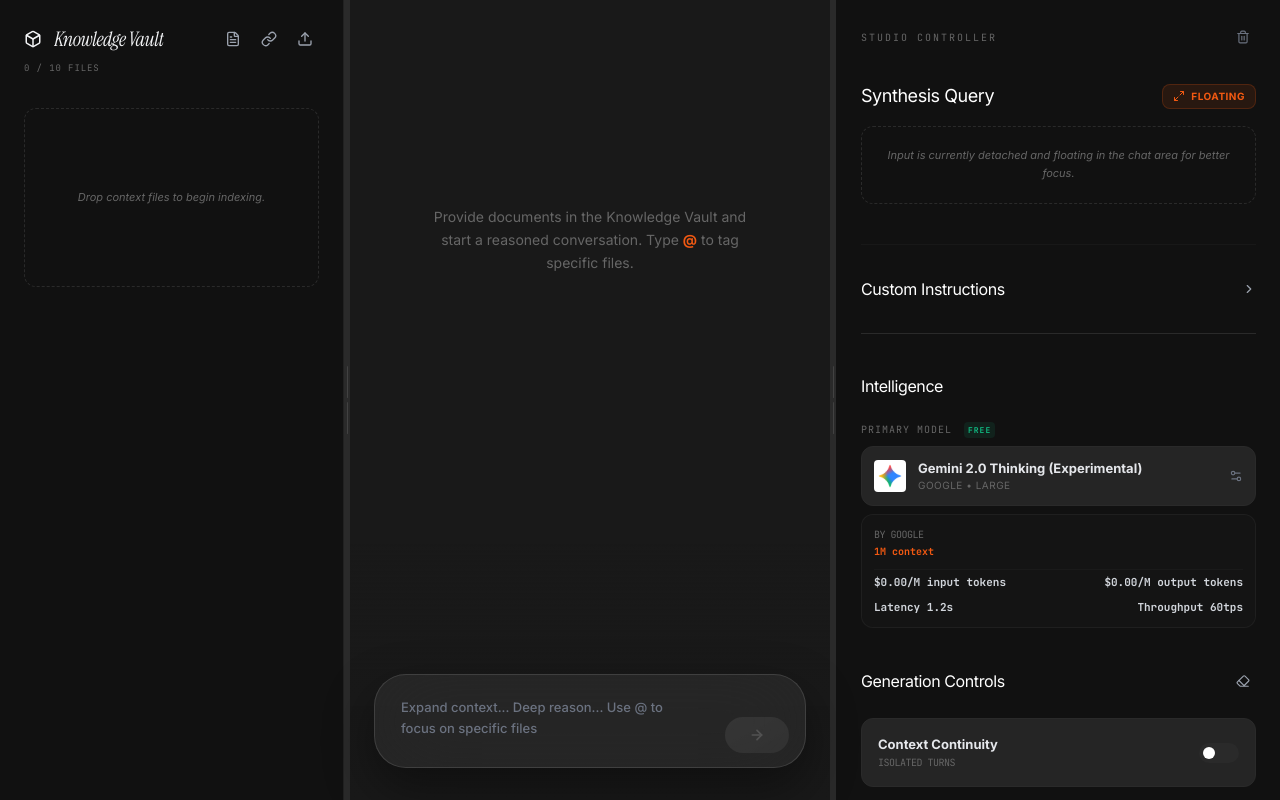
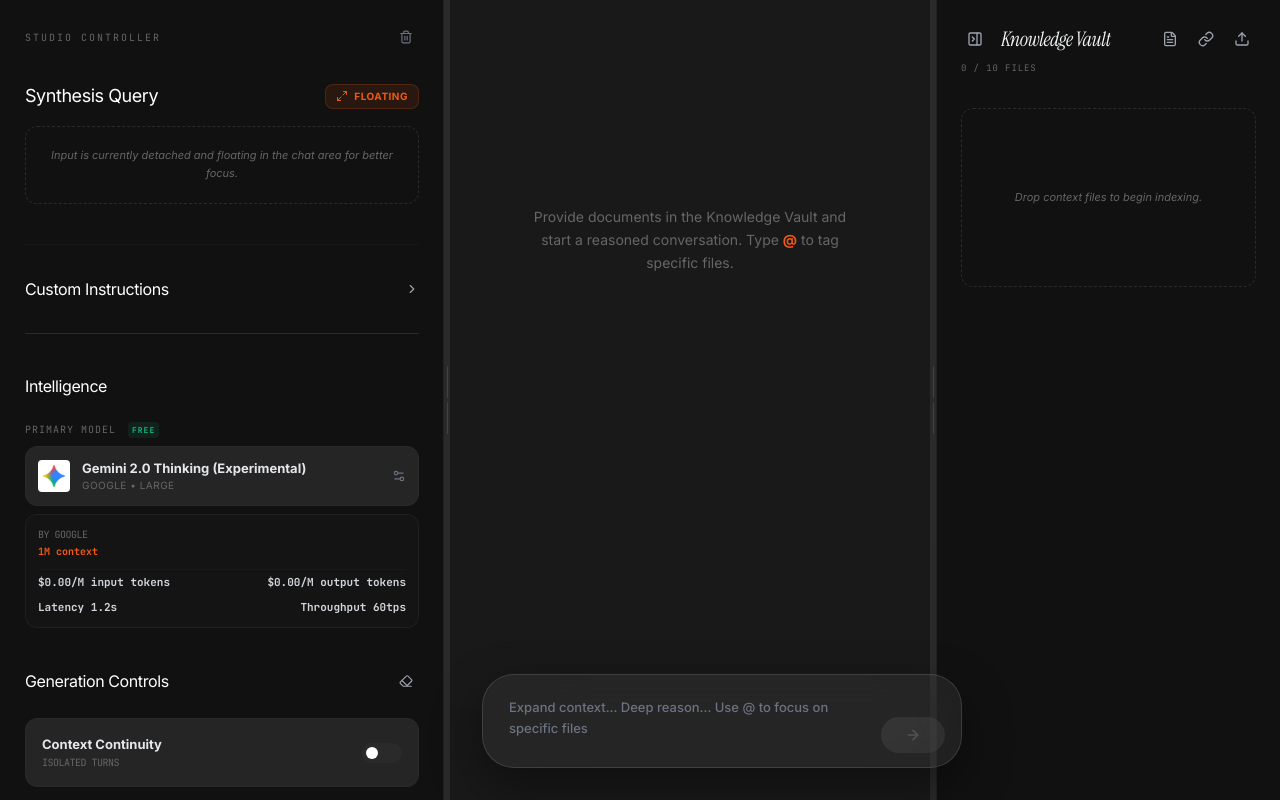
Before and after one commit to chikhidev/RAG-workspace, a React (Vite) app: page / in a window 1280 px wide. Built offline with nearby package versions, Linux system fonts and the light colour scheme.

Commit message:
switched left and right bars

```diff
--- a/App.tsx
+++ b/App.tsx
@@ -253,22 +253,17 @@
   });
 
   const [inputValue, setInputValue] = useState('');
-  const [isLeftSidebarOpen, setIsLeftSidebarOpen] = useState(true);
-  const [confirmationState, setConfirmationState] = useState<{
-    isOpen: boolean;
-    title: string;
-    message: string;
-    onConfirm: () => void;
-  } | null>(null);
+  const [isControlsOpen, setIsControlsOpen] = useState(true);
+  const [isVaultOpen, setIsVaultOpen] = useState(true);
   const [promptHistory, setPromptHistory] = useState<string[]>(() => {
     const stored = localStorage.getItem(STORAGE_KEYS.PROMPT_HISTORY);
     return stored ? JSON.parse(stored) : [];
   });
   const [historyIndex, setHistoryIndex] = useState(-1);
-  const [rightWidth, setRightWidth] = useState(450);
-  const [leftWidth, setLeftWidth] = useState(350);
-  const isResizingRight = useRef(false);
-  const isResizingLeft = useRef(false);
+  const [controlsWidth, setControlsWidth] = useState(450);
+  const [vaultWidth, setVaultWidth] = useState(350);
+  const isResizingControls = useRef(false);
+  const isResizingVault = useRef(false);
 
   const abortControllerRef = useRef<AbortController | null>(null);
 
@@ -324,40 +319,52 @@
     setState(prev => ({ ...prev, toasts: prev.toasts.filter(t => t.id !== id) }));
   };
 
-  const handleMouseMoveRight = useCallback((e: MouseEvent) => {
-    if (!isResizingRight.current) return;
-    const newWidth = window.innerWidth - e.clientX;
-    if (newWidth > 240 && newWidth < 800) setRightWidth(newWidth);
+  const startResizingControls = useCallback((e: React.MouseEvent) => {
+    isResizingControls.current = true;
+    document.addEventListener('mousemove', handleControlsResize);
+    document.addEventListener('mouseup', stopControlsResize);
+    document.body.style.cursor = 'col-resize';
   }, []);
 
-  const handleMouseMoveLeft = useCallback((e: MouseEvent) => {
-    if (!isResizingLeft.current) return;
-    const newWidth = e.clientX;
-    if (newWidth > 200 && newWidth < 500) setLeftWidth(newWidth);
+  const handleControlsResize = useCallback((e: MouseEvent) => {
+    if (!isResizingControls.current) return;
+    const newWidth = Math.max(250, Math.min(600, e.clientX));
+    setControlsWidth(newWidth);
   }, []);
 
-  const stopResizing = useCallback(() => {
-    isResizingRight.current = false;
-    isResizingLeft.current = false;
-    document.removeEventListener('mousemove', handleMouseMoveRight);
-    document.removeEventListener('mousemove', handleMouseMoveLeft);
-    document.removeEventListener('mouseup', stopResizing);
+  const stopControlsResize = useCallback(() => {
+    isResizingControls.current = false;
+    document.removeEventListener('mousemove', handleControlsResize);
+    document.removeEventListener('mouseup', stopControlsResize);
     document.body.style.cursor = 'default';
-  }, [handleMouseMoveRight, handleMouseMoveLeft]);
+  }, []);
 
-  const startResizingRight = useCallback(() => {
-    isResizingRight.current = true;
-    document.addEventListener('mousemove', handleMouseMoveRight);
-    document.addEventListener('mouseup', stopResizing);
+  const startResizingVault = useCallback((e: React.MouseEvent) => {
+    isResizingVault.current = true;
+    document.addEventListener('mousemove', handleVaultResize);
+    document.addEventListener('mouseup', stopVaultResize);
     document.body.style.cursor = 'col-resize';
-  }, [handleMouseMoveRight, stopResizing]);
+  }, []);
 
-  const startResizingLeft = useCallback(() => {
-    isResizingLeft.current = true;
-    document.addEventListener('mousemove', handleMouseMoveLeft);
-    document.addEventListener('mouseup', stopResizing);
-    document.body.style.cursor = 'col-resize';
-  }, [handleMouseMoveLeft, stopResizing]);
+  const handleVaultResize = useCallback((e: MouseEvent) => {
+    if (!isResizingVault.current) return;
+    const newWidth = Math.max(250, Math.min(600, window.innerWidth - e.clientX));
+    setVaultWidth(newWidth);
+  }, []);
+
+  const stopVaultResize = useCallback(() => {
+    isResizingVault.current = false;
+    document.removeEventListener('mousemove', handleVaultResize);
+    document.removeEventListener('mouseup', stopVaultResize);
+    document.body.style.cursor = 'default';
+  }, []);
+
+  const [confirmationState, setConfirmationState] = useState<{
+    isOpen: boolean;
+    title: string;
+    message: string;
+    onConfirm: () => void;
+  } | null>(null);
 
   const handleFileUpload = useCallback(async (e: React.ChangeEvent<HTMLInputElement>) => {
     const files = e.target.files;
@@ -417,9 +424,10 @@
     abortControllerRef.current = new AbortController();
 
     try {
-      // EXTRACT TAGS: Find @FileName mentions in the prompt
+      // EXTRACT TAGS: Find @FileName mentions in the prompt (case-insensitive)
+      const queryLower = query.toLowerCase();
       const taggedFileNames = state.documents
-        .filter(d => query.includes(`@${d.name}`))
+        .filter(d => queryLower.includes(`@${d.name.toLowerCase()}`))
         .map(d => d.name);
 
       let expandedQuery = '';
@@ -933,36 +941,60 @@
 
   return (
     <div className="flex h-screen bg-brand-base text-gray-100 transition-colors overflow-hidden dark">
+
+      {/* LEFT SIDEBAR: Controls */}
       <div
-        className={`shrink-0 flex transition-all duration-300 ease-in-out ${isLeftSidebarOpen ? 'translate-x-0 opacity-100' : '-translate-x-full opacity-0 absolute z-0'}`}
-        style={{ width: isLeftSidebarOpen ? `${leftWidth}px` : '0px' }}
+        className={`shrink-0 flex transition-all duration-300 ease-in-out relative z-30 ${isControlsOpen ? 'translate-x-0 opacity-100' : '-translate-x-full opacity-0'}`}
+        style={{ width: isControlsOpen ? `${controlsWidth}px` : '0px', marginRight: isControlsOpen ? '0' : `-${controlsWidth}px` }}
       >
-        <div className="flex-1 min-w-0 h-full overflow-hidden border-r border-brand-border/50">
-          <DocumentList
-            documents={state.documents} onUpload={handleFileUpload}
-            onRemove={(id) => setState(prev => ({ ...prev, documents: prev.documents.filter(d => d.id !== id) }))}
-            onToggle={(id) => setState(prev => ({ ...prev, documents: prev.documents.map(d => d.id === id ? { ...d, enabled: !d.enabled } : d) }))}
-            isIndexing={state.isIndexing}
-            onAddText={() => setState(prev => ({ ...prev, isInputModalOpen: true, inputModalType: 'text' }))}
-            onAddLink={() => setState(prev => ({ ...prev, isInputModalOpen: true, inputModalType: 'url' }))}
+        <div className="flex-1 min-w-0 h-full overflow-hidden border-r border-brand-border/50 relative">
+          <RightSidebar
+            inputValue={inputValue} setInputValue={setInputValue}
+            onSend={handleSend} onStop={handleStop} onHistoryNav={(d) => { }}
+            isProcessing={state.isProcessing}
+            useVault={state.useVault} setUseVault={(v) => setState(prev => ({ ...prev, useVault: v }))}
+            useContextHistory={state.useContextHistory}
+            setUseContextHistory={(v) => setState(prev => ({ ...prev, useContextHistory: v }))}
+            onClearContext={handleClearContextHistory}
+            selectedModel={state.selectedModel}
+            setSelectedModel={(m) => setState(prev => ({ ...prev, selectedModel: m }))}
+            openRouterKey={state.openRouterKey} setOpenRouterKey={(k) => setState(prev => ({ ...prev, openRouterKey: k }))}
+            onOpenApiManagement={() => setState(prev => ({ ...prev, isApiKeyModalOpen: true }))}
+            inputPosition={state.inputPosition}
+            setInputPosition={(pos) => setState(prev => ({ ...prev, inputPosition: pos }))}
+            availableDocuments={state.documents.filter(d => d.enabled)}
+            onClearChat={onClearChat}
+            maxTokens={state.maxTokens}
+            setMaxTokens={(n) => setState(prev => ({ ...prev, maxTokens: n }))}
+            maxAgentIterations={state.maxAgentIterations}
+            setMaxAgentIterations={(n) => setState(prev => ({ ...prev, maxAgentIterations: n }))}
+            sessionStats={state.sessionStats}
+            customContext={state.customContext}
+            setCustomContext={(v) => setState(prev => ({ ...prev, customContext: v }))}
           />
+
+          {/* INTERNAL COLLAPSE BUTTON REMOVED AS PER USER REQUEST */}
         </div>
-        <div onMouseDown={startResizingLeft} className="w-1.5 cursor-col-resize bg-brand-border hover:bg-brand-accent transition-all flex flex-col items-center justify-center gap-1 group shrink-0 z-10">
+        <div onMouseDown={startResizingControls} className="w-1.5 cursor-col-resize bg-brand-border hover:bg-brand-accent transition-all flex flex-col items-center justify-center gap-1 group shrink-0">
           <div className="w-[1px] h-8 bg-brand-muted/40 rounded-full group-hover:bg-white/50"></div>
           <div className="w-[1px] h-8 bg-brand-muted/40 rounded-full group-hover:bg-white/50"></div>
         </div>
       </div>
 
+      {/* FLOAT OPEN BUTTONS */}
+      {/* Controls Open Button Removed */}
+
+      {!isVaultOpen && (
+        <button
+          onClick={() => setIsVaultOpen(true)}
+          className="fixed top-4 right-4 z-[100] p-2 rounded-lg bg-brand-darker border border-brand-border text-gray-400 hover:text-orange-400 transition-all shadow-2xl animate-in fade-in slide-in-from-right-2"
+          title="Open Vault"
+        >
+          <PanelLeft size={18} className="rotate-180" />
+        </button>
+      )}
+
       <main className="flex-1 flex flex-col min-w-0 bg-brand-base relative transition-all">
-        {/* Sidebar Toggle Button */}
-        <button
-          onClick={() => setIsLeftSidebarOpen(!isLeftSidebarOpen)}
-          className={`absolute top-4 left-4 z-40 p-2 rounded-lg bg-brand-darker border border-brand-border text-gray-400 hover:text-white hover:border-brand-accent transition-all shadow-lg ${!isLeftSidebarOpen ? 'opacity-100' : 'opacity-0 group-hover:opacity-100 pointer-events-none'}`}
-          title={isLeftSidebarOpen ? "Close Sidebar" : "Open Sidebar"}
-          style={{ pointerEvents: 'auto' }}
-        >
-          {isLeftSidebarOpen ? <PanelLeftClose size={18} /> : <PanelLeft size={18} />}
-        </button>
         <ChatInterface
           messages={state.messages}
           selectedModelId={state.selectedModel}
@@ -981,36 +1013,29 @@
         />
       </main>
 
-      <div style={{ width: `${rightWidth}px` }} className="shrink-0 flex">
-        <div onMouseDown={startResizingRight} className="w-1.5 cursor-col-resize bg-brand-border hover:bg-brand-accent transition-all flex flex-col items-center justify-center gap-1 group shrink-0">
+      {/* RIGHT SIDEBAR: Vault */}
+      <div
+        style={{ width: isVaultOpen ? `${vaultWidth}px` : '0px', marginLeft: isVaultOpen ? '0' : `-${vaultWidth}px` }}
+        className={`shrink-0 flex transition-all duration-300 ease-in-out relative z-30 ${isVaultOpen ? 'translate-x-0 opacity-100' : 'translate-x-full opacity-0'}`}
+      >
+        <div onMouseDown={startResizingVault} className="w-1.5 cursor-col-resize bg-brand-border hover:bg-brand-accent transition-all flex flex-col items-center justify-center gap-1 group shrink-0">
           <div className="w-[1px] h-8 bg-brand-muted/40 rounded-full group-hover:bg-white/50"></div>
           <div className="w-[1px] h-8 bg-brand-muted/40 rounded-full group-hover:bg-white/50"></div>
         </div>
 
-        <RightSidebar
-          inputValue={inputValue} setInputValue={setInputValue}
-          onSend={handleSend} onStop={handleStop} onHistoryNav={(d) => { }}
-          isProcessing={state.isProcessing}
-          useVault={state.useVault} setUseVault={(v) => setState(prev => ({ ...prev, useVault: v }))}
-          useContextHistory={state.useContextHistory}
-          setUseContextHistory={(v) => setState(prev => ({ ...prev, useContextHistory: v }))}
-          onClearContext={handleClearContextHistory}
-          selectedModel={state.selectedModel}
-          setSelectedModel={(m) => setState(prev => ({ ...prev, selectedModel: m }))}
-          openRouterKey={state.openRouterKey} setOpenRouterKey={(k) => setState(prev => ({ ...prev, openRouterKey: k }))}
-          onOpenApiManagement={() => setState(prev => ({ ...prev, isApiKeyModalOpen: true }))}
-          inputPosition={state.inputPosition}
-          setInputPosition={(pos) => setState(prev => ({ ...prev, inputPosition: pos }))}
-          availableDocuments={state.documents.filter(d => d.enabled)}
-          onClearChat={onClearChat}
-          maxTokens={state.maxTokens}
-          setMaxTokens={(n) => setState(prev => ({ ...prev, maxTokens: n }))}
-          maxAgentIterations={state.maxAgentIterations}
-          setMaxAgentIterations={(n) => setState(prev => ({ ...prev, maxAgentIterations: n }))}
-          sessionStats={state.sessionStats}
-          customContext={state.customContext}
-          setCustomContext={(v) => setState(prev => ({ ...prev, customContext: v }))}
-        />
+        <div className="flex-1 min-w-0 h-full overflow-hidden border-l border-brand-border/50 relative">
+          <DocumentList
+            documents={state.documents} onUpload={handleFileUpload}
+            onRemove={(id) => setState(prev => ({ ...prev, documents: prev.documents.filter(d => d.id !== id) }))}
+            onToggle={(id) => setState(prev => ({ ...prev, documents: prev.documents.map(d => d.id === id ? { ...d, enabled: !d.enabled } : d) }))}
+            isIndexing={state.isIndexing}
+            onAddText={() => setState(prev => ({ ...prev, isInputModalOpen: true, inputModalType: 'text' }))}
+            onAddLink={() => setState(prev => ({ ...prev, isInputModalOpen: true, inputModalType: 'url' }))}
+            onCollapse={() => setIsVaultOpen(false)}
+          />
+
+          {/* INTERNAL COLLAPSE BUTTON REMOVED (NOW INSIDE DocumentList) */}
+        </div>
       </div>
 
       <ApiKeyModal
--- a/components/ChatInterface.tsx
+++ b/components/ChatInterface.tsx
@@ -367,7 +367,7 @@
           </div>
         ) : (
           messages.map((msg) => (
-            <div key={msg.id} className="max-w-4xl mx-auto w-full fade-in">
+            <div key={msg.id} className="max-w-5xl ml-8 w-full fade-in">
               <div className={`flex ${msg.role === 'user' ? 'justify-end' : 'justify-start gap-4'}`}>
 
 
@@ -485,7 +485,7 @@
       {inputPosition === 'floating' && (
         <>
           <div className="absolute bottom-0 left-0 w-full h-64 bg-gradient-to-t from-brand-base via-brand-base/95 to-transparent pointer-events-none z-40" />
-          <div className="absolute bottom-8 left-1/2 -translate-x-1/2 w-full max-w-4xl px-6 z-50">
+          <div className="absolute bottom-8 left-8 w-full max-w-5xl px-0 z-50">
 
             {/* FILE SUGGESTIONS PORTAL */}
             {showSuggestions && filteredDocs.length > 0 && (
--- a/components/DocumentList.tsx
+++ b/components/DocumentList.tsx
@@ -10,19 +10,29 @@
   isIndexing: boolean;
   onAddText: () => void;
   onAddLink: () => void;
+  onCollapse?: () => void;
 }
 
-export const DocumentList: React.FC<Props> = ({ documents, onUpload, onRemove, onToggle, isIndexing, onAddText, onAddLink }) => {
+export const DocumentList: React.FC<Props> = ({ documents, onUpload, onRemove, onToggle, isIndexing, onAddText, onAddLink, onCollapse }) => {
   const isAtLimit = documents.length >= 10;
 
   return (
     <div className="flex flex-col h-full bg-brand-darker p-6 w-full transition-colors overflow-hidden">
       <div className="flex items-center justify-between mb-2 overflow-hidden shrink-0">
         <div className="flex items-center gap-3 min-w-0">
-          <Box size={18} className="text-gray-100 shrink-0" />
+          {onCollapse && (
+            <button
+              onClick={onCollapse}
+              className="p-1.5 rounded-lg text-gray-400 hover:text-white hover:bg-white/5 transition-colors"
+              title="Collapse Vault"
+            >
+              <svg xmlns="http://www.w3.org/2000/svg" width="16" height="16" viewBox="0 0 24 24" fill="none" stroke="currentColor" strokeWidth="2" strokeLinecap="round" strokeLinejoin="round" className="lucide lucide-panel-right-close"><rect width="18" height="18" x="3" y="3" rx="2" /><path d="M15 3v18" /><path d="m8 9 3 3-3 3" /></svg>
+            </button>
+          )}
           <h2 className="text-[20px] font-serif italic text-gray-100 tracking-tight truncate">
             Knowledge Vault
           </h2>
+
         </div>
         <div className="flex items-center gap-2">
           <button
--- a/services/geminiService.ts
+++ b/services/geminiService.ts
@@ -15,10 +15,11 @@
 
 ### CRITICAL PROTOCOL: @ MENTIONS (FOCUS MODE)
 If your input contains "DETECTED @ TAGS":
-1. YOU MUST execute a 'search' action targeting these files to retrieve their FULL content.
+1. YOU MUST execute a 'search' action targeting these files to retrieve their FULL content immediately.
 2. DO NOT rely on the "FILE PREVIEWS" to answer questions about these files. The preview is truncated and insufficient.
 3. Your understanding must state: "User wants to read @[file], so I must retrieve its full text."
-4. If you have not yet executed a specific search for the tagged file in this session, you CANNOT conclude.
+4. If you have not yet executed a specific search for the tagged file in this session, you CANNOT conclude or ask for clarification regarding the file's content until you have read it.
+5. Treating tags as absolute priority: If tagged files are present, your first action must be to search them.
 
 ### CRITICAL PROTOCOL: FUZZY CLARIFICATION (ANTI-TYPO)
 If a user query mentions a term (like "Meren") that appears once or has zero matches:
--- a/services/vectorService.ts
+++ b/services/vectorService.ts
@@ -59,7 +59,7 @@
 
     return scored
       .sort((a, b) => b.score - a.score)
-      .filter(s => s.score > 0)
+      .filter(s => s.score > 0 || taggedFileNames.length > 0) // Allow results if we have tags
       .slice(0, limit)
       .map(s => s.chunk);
   }
```
